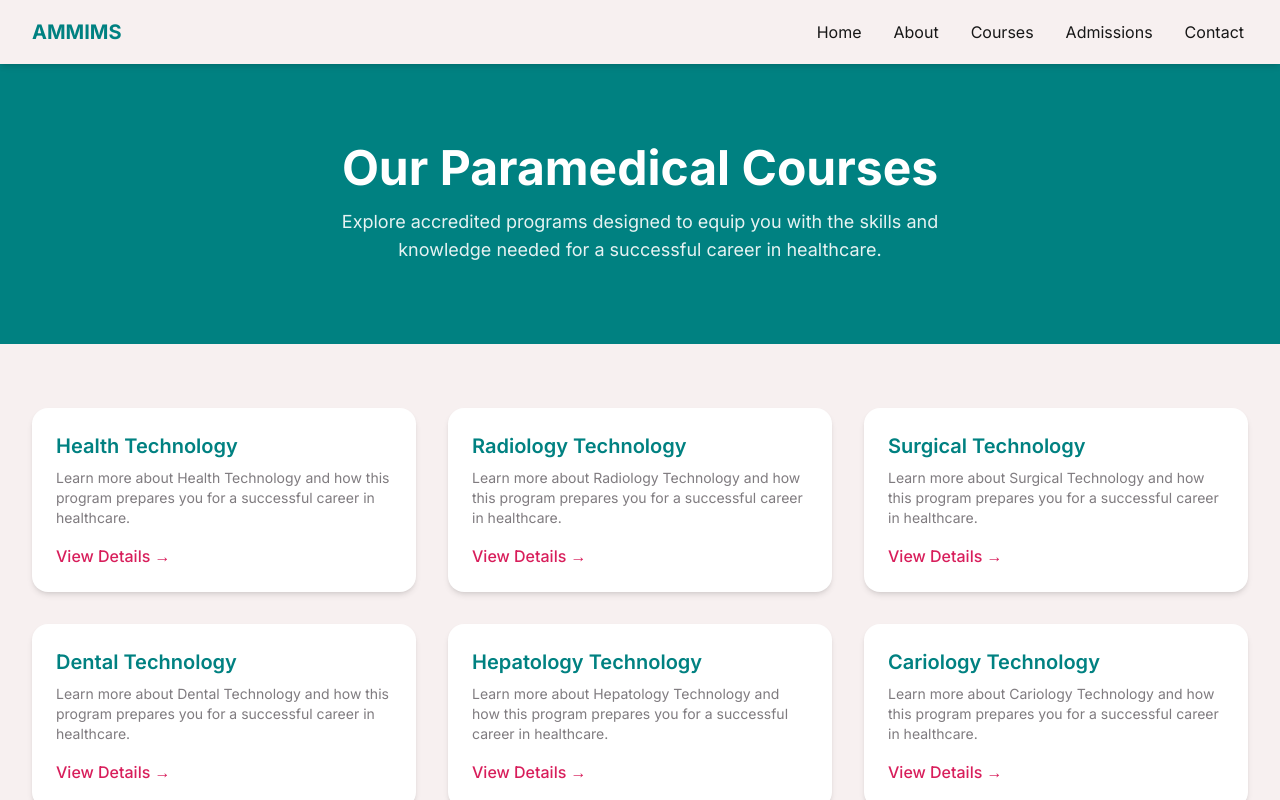
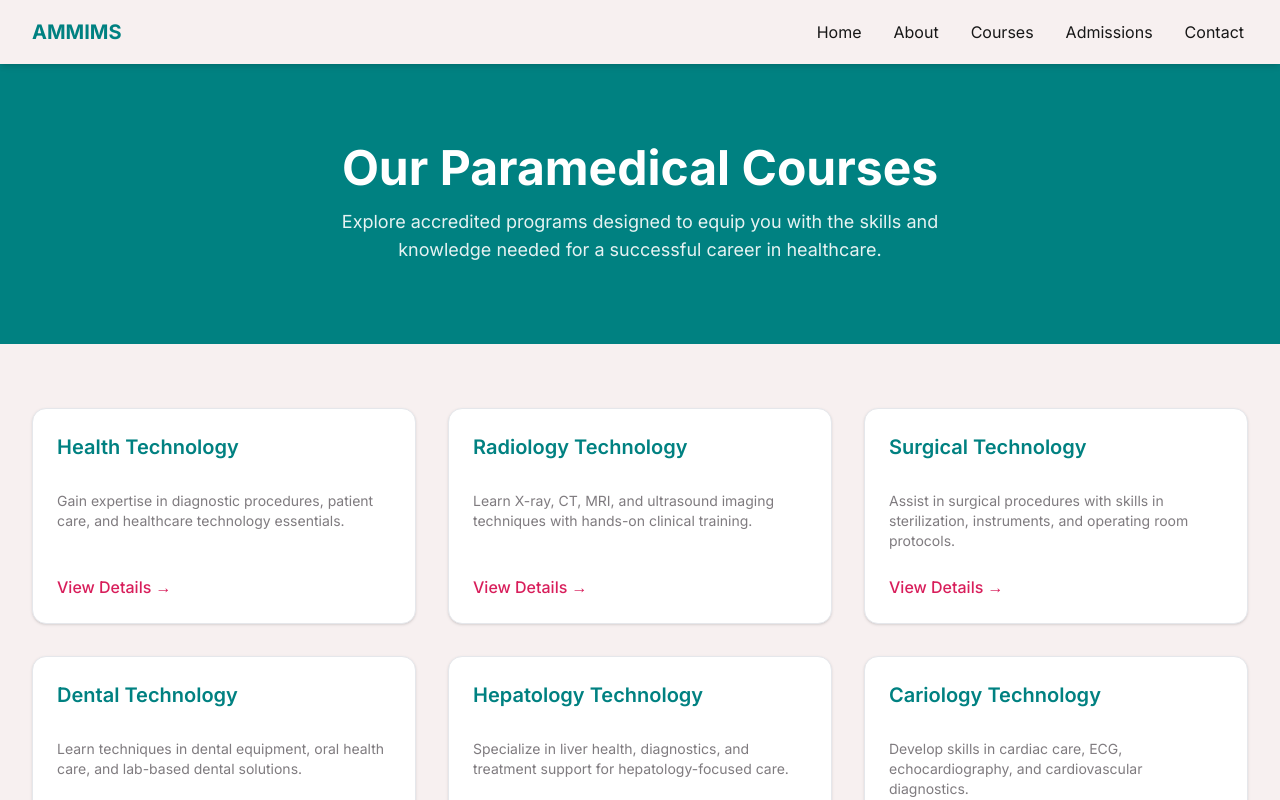
Before and after one commit to asifmanan/ammims-website, a Next.js app: page /courses in a window 1280 px wide. Shown: the top 800 px of the page. Built offline with nearby package versions, Linux system fonts and the light colour scheme.

Commit message:
Updates CoursesGrid component to use courses data from Array.

```diff
--- a/src/components/courses/CoursesGrid.tsx
+++ b/src/components/courses/CoursesGrid.tsx
@@ -1,14 +1,14 @@
 import Link from "next/link";
+import { coursesDataArray } from "@/assets/data/courses/coursesData";
+import {
+  Card,
+  CardHeader,
+  CardTitle,
+  CardContent,
+  CardFooter
+} from "@/components/ui/card";
 
-const courses = [
-  { name: "Health Technology", slug: "health-technology" },
-  { name: "Radiology Technology", slug: "radiology-technology" },
-  { name: "Surgical Technology", slug: "surgical-technology" },
-  { name: "Dental Technology", slug: "dental-technology" },
-  { name: "Hepatology Technology", slug: "hepatology-technology" },
-  { name: "Cariology Technology", slug: "cariology-technology" },
-  { name: "Anesthesiology Technology", slug: "anesthesiology-technology" },
-];
+const courses = coursesDataArray;
 
 export default function CoursesGrid() {
   return (
@@ -16,22 +16,27 @@ export default function CoursesGrid() {
       <div className="max-w-7xl mx-auto px-4 sm:px-6 lg:px-8">
         <div className="grid gap-8 sm:grid-cols-2 lg:grid-cols-3">
           {courses.map((course) => (
+            <Card key={course.slug} className="hover:shadow-lg">
+              <CardHeader>
+                <CardTitle>
+                  <h3 className="text-xl font-semibold text-brand-primary">{course.name}</h3>
+                </CardTitle>
+              </CardHeader>
+              <CardContent className="flex-1">
+                <p className="text-sm text-jet/70">
+                  {course.highlight}
+                </p>
+              </CardContent>
+              <CardFooter>
                 <Link
                   key={course.slug}
                   href={`/courses/${course.slug}`}
-              className="block rounded-2xl bg-white p-6 shadow-md hover:shadow-lg hover:scale-[1.02] transition"
+                  className="text-raspberry font-medium hover:text-dazzle-rose"
                 >
-              <h3 className="text-xl font-semibold text-brand-primary">
-                {course.name}
-              </h3>
-              <p className="mt-2 text-sm text-jet/70">
-                Learn more about {course.name} and how this program prepares you
-                for a successful career in healthcare.
-              </p>
-              <span className="mt-4 inline-block text-raspberry font-medium">
                     View Details →
-              </span>
                 </Link>
+              </CardFooter>
+            </Card>
           ))}
         </div>
       </div>
```
Lines whose indentation alone changed are shown as unchanged.
